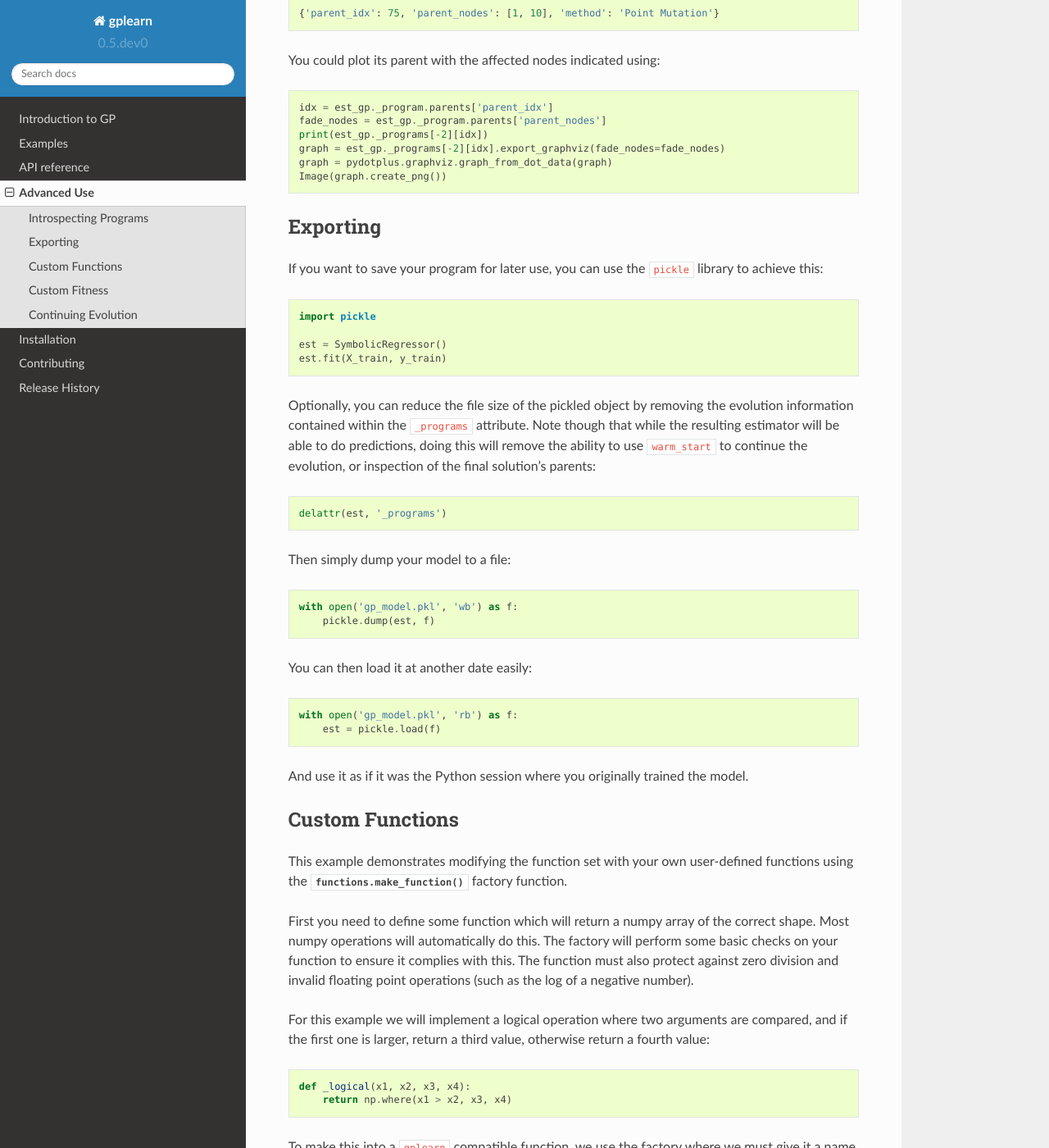
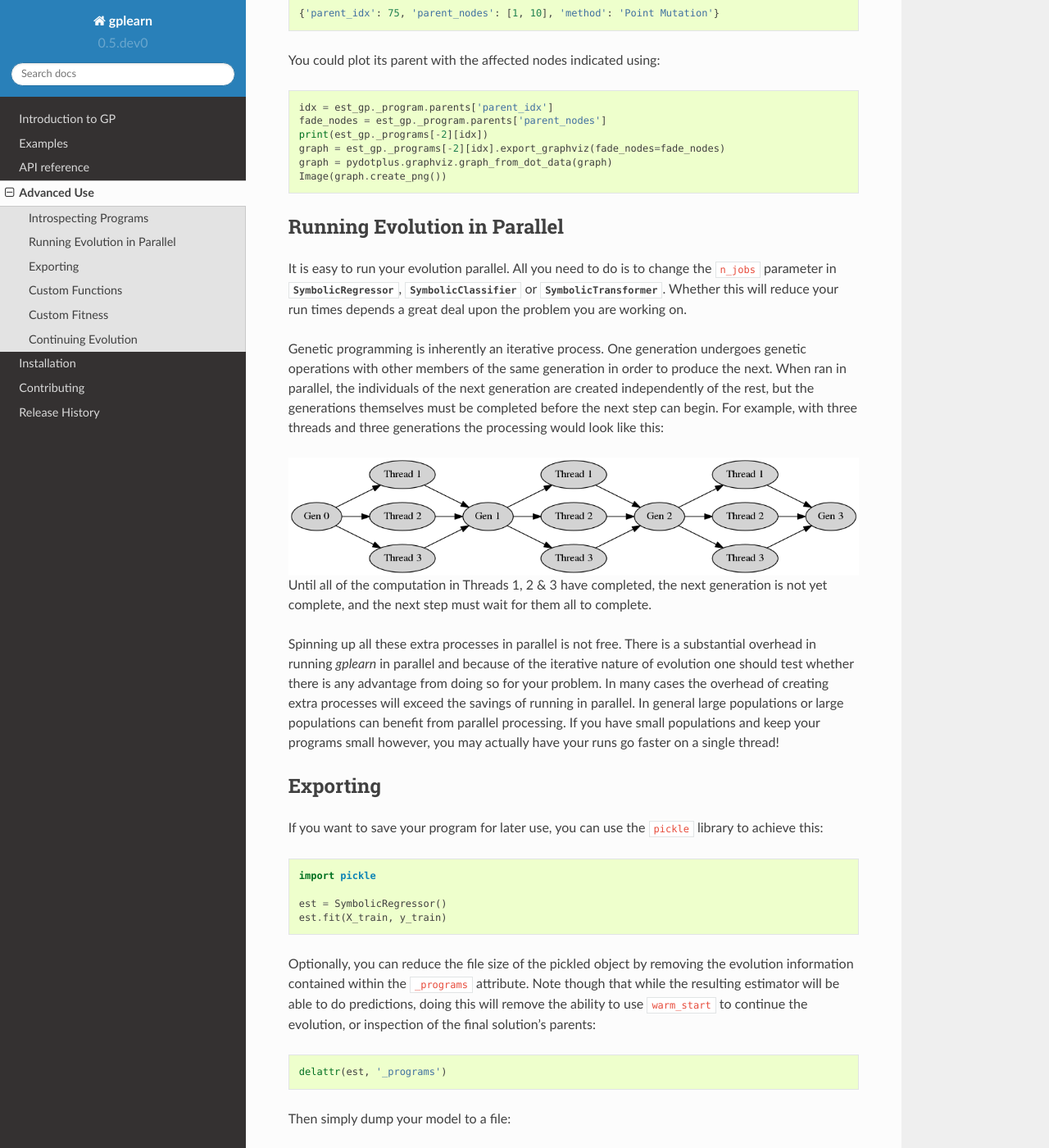
Before and after one commit to trevorstephens/gplearn, a Sphinx documentation site: the page built from doc/advanced.rst, in a window 1280 px wide and 1400 px high, scrolled down 3040 px. Shown: the whole window at 82% size. Built offline with Sphinx 7.4.7 and the Read the Docs theme 2.0.0, drawn with Linux system fonts in a browser that asks for light colours.

Commit message:
update docs for parallel

```diff
--- a/doc/advanced.rst
+++ b/doc/advanced.rst
@@ -151,6 +151,39 @@ You could plot its parent with the affected nodes indicated using::
     graph = est_gp._programs[-2][idx].export_graphviz(fade_nodes=fade_nodes)
     graph = pydotplus.graphviz.graph_from_dot_data(graph)
     Image(graph.create_png())
+
+.. _parallel:
+
+Running Evolution in Parallel
+-----------------------------
+
+It is easy to run your evolution parallel. All you need to do is to change
+the ``n_jobs`` parameter in :class:`SymbolicRegressor`,
+:class:`SymbolicClassifier` or :class:`SymbolicTransformer`. Whether this will
+reduce your run times depends a great deal upon the problem you are working on.
+
+Genetic programming is inherently an iterative process. One generation
+undergoes genetic operations with other members of the same generation in order
+to produce the next. When ran in parallel, the individuals of the next
+generation are created independently of the rest, but the generations
+themselves must be completed before the next step can begin. For example, with
+three threads and three generations the processing would look like this:
+
+.. image:: images/parallel.png
+    :align: center
+
+Until all of the computation in Threads 1, 2 & 3 have completed, the next
+generation is not yet complete, and the next step must wait for them all to
+complete.
+
+Spinning up all these extra processes in parallel is not free. There is a
+substantial overhead in running `gplearn` in parallel and because of the
+iterative nature of evolution one should test whether there is any advantage
+from doing so for your problem. In many cases the overhead of creating extra
+processes will exceed the savings of running in parallel. In general large
+populations or large populations can benefit from parallel processing. If you
+have small populations and keep your programs small however, you may actually
+have your runs go faster on a single thread!
 
 .. currentmodule:: gplearn
 
```
Also changed, not shown: doc/images/parallel.png (added).
